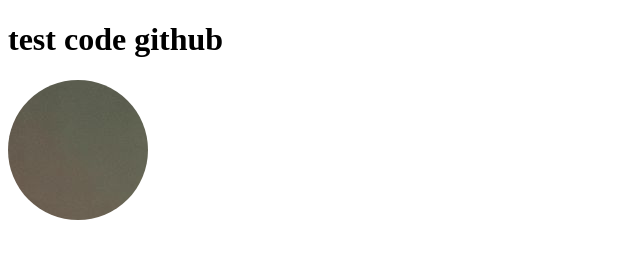
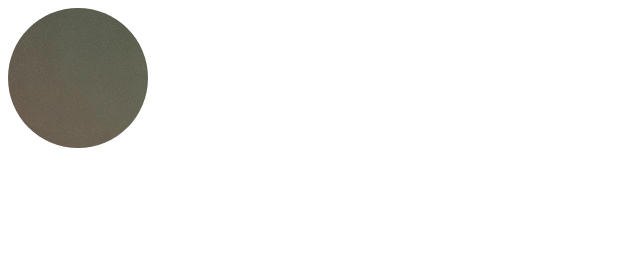
Before and after one commit to techstoretvt/soiden, a plain HTML site: page index.html in a window 1280 px wide. Shown: the whole page, without its empty margins (0-640 px from the left). Drawn offline with Linux system fonts and the light colour scheme.

Commit message:
Update index.html

```diff
--- a/index.html
+++ b/index.html
@@ -8,15 +8,11 @@
     <link rel="stylesheet" href="style.css">
 </head>
 <body>
-    <h1>test code github</h1>
     <div class="wrap">
         <div class="image">
             <img src="anh1.jpg" alt="">
         </div>
     </div>
-
-
-
     <script src="base.js"></script>
 </body>
 </html>
```
